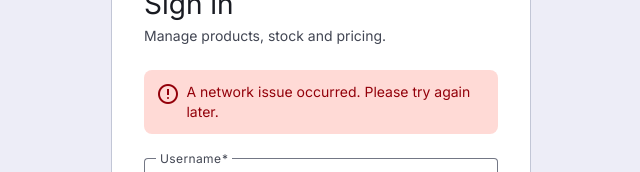
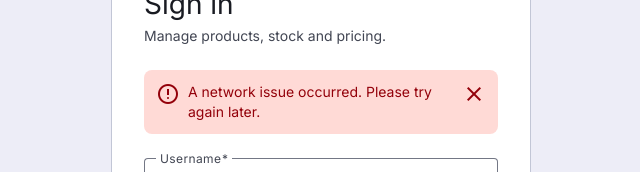
Before and after one commit to darija-cholakova/inventory-console, an Angular app: page /login in a window 1280 px wide. Both pictures are taken after typing "Sample", "Sample123" into the empty fields and a click on the button "Sign in". Shown: the part 234-406 px from the top of the page, without its empty margins (319-959 px from the left). Built offline with nearby package versions, Linux system fonts and the light colour scheme; no server answers.

Commit message:
F1: Authentication - time 13:45

```diff
--- a/src/app/core/auth/auth.service.ts
+++ b/src/app/core/auth/auth.service.ts
@@ -14,8 +14,11 @@ import {
 } from './models/auth.model';
 
 const STORAGE_KEY = 'inventory-console.session';
-/** Short-lived access token; the refresh token renews it silently. */
-const ACCESS_TOKEN_MINUTES = 15;
+/**
+ * Short-lived access token; the refresh token renews it silently.
+ * TEMP: 1 minute (the API accepts whole minutes) to test the refresh flow; set back to 15 before committing.
+ */
+const ACCESS_TOKEN_MINUTES = 1;
 
 /**
  * Owns the signed-in session.
@@ -49,6 +52,28 @@ export class AuthService {
       }),
       catchError((error: unknown) => throwError(() => toLoginErrorKind(error))),
     );
+  }
+
+  /**
+   * Re-checks a session restored from sessionStorage with GET /auth/me.
+   * An expired access token gets refreshed by the interceptor; a dead session ends there.
+   */
+  verifySession(): void {
+    if (!this.session()) return;
+
+    this.http.get<AuthUser>(`${this.apiUrl}/auth/me`).subscribe({
+      next: ({ id, username, email, firstName, lastName, gender, image }) => {
+        const current = this.session();
+        if (current) {
+          this.saveSession({
+            ...current,
+            user: { id, username, email, firstName, lastName, gender, image },
+          });
+        }
+      },
+      // Errors are handled by the interceptor (refresh or expire session).
+      error: () => undefined,
+    });
   }
 
   /** Exchanges the refresh token for a new token pair. */
--- a/src/app/core/layout/shell/shell.ts
+++ b/src/app/core/layout/shell/shell.ts
@@ -18,6 +18,7 @@ import { MatToolbar } from '@angular/material/toolbar';
 import { RouterLink, RouterLinkActive, RouterOutlet } from '@angular/router';
 import { map } from 'rxjs';
 
+import { AuthService } from '../../auth/auth.service';
 import { ThemeService } from '../../theme/theme.service';
 import { AccountMenu } from '../account-menu/account-menu';
 import { NavItem } from './nav-item.model';
@@ -50,6 +51,11 @@ const EXPANDED_QUERY = '(min-width: 840px)';
 })
 export class Shell {
   protected readonly theme = inject(ThemeService);
+
+  constructor() {
+    // The shell only renders for a signed-in user: confirm the stored session is still valid.
+    inject(AuthService).verifySession();
+  }
 
   protected readonly navItems: NavItem[] = [
     { label: 'Products', path: '/products', icon: 'inventory_2' },
--- a/src/app/features/auth/pages/login-page/login-page.html
+++ b/src/app/features/auth/pages/login-page/login-page.html
@@ -13,12 +13,21 @@
     @if (errorMessage(); as message) {
       <div class="banner banner--error" role="alert">
         <mat-icon aria-hidden="true">error</mat-icon>
-        <span>{{ message }}</span>
+        <span class="banner-text">{{ message }}</span>
+        <button
+          matIconButton
+          type="button"
+          class="banner-close"
+          aria-label="Dismiss error message"
+          (click)="dismissError()"
+        >
+          <mat-icon>close</mat-icon>
+        </button>
       </div>
     } @else if (sessionExpired()) {
       <div class="banner banner--info" role="status">
         <mat-icon aria-hidden="true">schedule</mat-icon>
-        <span>Your session expired. Sign in again to continue.</span>
+        <span class="banner-text">Your session expired. Sign in again to continue.</span>
       </div>
     }
 
@@ -35,12 +44,13 @@
           #usernameInput
           matInput
           formControlName="username"
+          [errorStateMatcher]="errorStateMatcher"
           autocomplete="username"
           autocapitalize="none"
           spellcheck="false"
           required
         />
-        @if (form.controls.username.hasError('required')) {
+        @if (form.controls.username.invalid) {
           <mat-error>Username is required.</mat-error>
         }
       </mat-form-field>
@@ -51,6 +61,7 @@
           #passwordInput
           matInput
           formControlName="password"
+          [errorStateMatcher]="errorStateMatcher"
           [type]="passwordVisible() ? 'text' : 'password'"
           autocomplete="current-password"
           required
--- a/src/app/features/auth/pages/login-page/login-page.scss
+++ b/src/app/features/auth/pages/login-page/login-page.scss
@@ -7,19 +7,19 @@
 
 .page {
   display: grid;
-  place-items: start center;
+  place-items: center;
   min-height: 100dvh;
   padding: var(--app-space-16);
   box-sizing: border-box;
-
-  @media (min-width: 600px) {
-    place-items: center;
-  }
 }
 
 .card {
   display: flex;
   flex-direction: column;
+  // Content stays vertically centered; the fixed minimum height already fits the error banner,
+  // so a message only shifts the content a little instead of resizing the card.
+  justify-content: center;
+  min-block-size: var(--app-login-card-min-height);
   gap: var(--app-space-24);
   inline-size: 100%;
   max-inline-size: 420px;
@@ -72,6 +72,19 @@
   border-radius: var(--mat-sys-corner-small);
   font: var(--mat-sys-body-medium);
 
+  .banner-text {
+    flex: 1;
+  }
+
+  // Compact icon button that fits the banner line height
+  .banner-close {
+    --mat-icon-button-state-layer-size: 32px;
+    margin-block: calc(var(--app-space-4) * -1);
+    margin-inline-end: calc(var(--app-space-4) * -1);
+    padding: var(--app-space-4);
+    color: inherit;
+  }
+
   &--error {
     background: var(--mat-sys-error-container);
     color: var(--mat-sys-on-error-container);
--- a/src/app/features/auth/pages/login-page/login-page.ts
+++ b/src/app/features/auth/pages/login-page/login-page.ts
@@ -9,6 +9,7 @@ import {
   viewChild,
 } from '@angular/core';
 import { NonNullableFormBuilder, ReactiveFormsModule, Validators } from '@angular/forms';
+import { ErrorStateMatcher } from '@angular/material/core';
 import { MatButton, MatIconButton } from '@angular/material/button';
 import { MatError, MatFormField, MatLabel, MatSuffix } from '@angular/material/form-field';
 import { MatIcon } from '@angular/material/icon';
@@ -53,9 +54,19 @@ export class LoginPage {
   readonly reason = input<string>();
 
   protected readonly form = inject(NonNullableFormBuilder).group({
-    username: ['', Validators.required],
+    // pattern(/\S/) also rejects a username made of spaces only
+    username: ['', [Validators.required, Validators.pattern(/\S/)]],
     password: ['', Validators.required],
   });
+
+  /**
+   * Field errors appear only after a sign-in attempt (validation on submit) and are hidden again
+   * after a failed sign-in, so the cleared password is not flagged next to the error banner.
+   */
+  private readonly showFieldErrors = signal(false);
+  protected readonly errorStateMatcher: ErrorStateMatcher = {
+    isErrorState: (control) => !!control?.invalid && this.showFieldErrors(),
+  };
 
   protected readonly submitting = signal(false);
   protected readonly passwordVisible = signal(false);
@@ -75,6 +86,10 @@ export class LoginPage {
   private readonly passwordInput =
     viewChild.required<ElementRef<HTMLInputElement>>('passwordInput');
 
+  protected dismissError(): void {
+    this.errorKind.set(null);
+  }
+
   protected togglePasswordVisibility(): void {
     this.passwordVisible.update((visible) => !visible);
   }
@@ -83,7 +98,7 @@ export class LoginPage {
     if (this.submitting()) return;
 
     if (this.form.invalid) {
-      this.form.markAllAsTouched();
+      this.showFieldErrors.set(true);
       this.focusFirstInvalidField();
       return;
     }
@@ -92,7 +107,9 @@ export class LoginPage {
     this.submitting.set(true);
     this.form.disable();
 
-    this.auth.login(this.form.getRawValue()).subscribe({
+    const { username, password } = this.form.getRawValue();
+    // Trim the username only: spaces can be part of a password.
+    this.auth.login({ username: username.trim(), password }).subscribe({
       next: () => {
         void this.router.navigateByUrl(safeReturnUrl(this.returnUrl()), { replaceUrl: true });
       },
@@ -100,6 +117,7 @@ export class LoginPage {
         this.submitting.set(false);
         this.form.enable();
         this.errorKind.set(kind);
+        this.showFieldErrors.set(false);
         if (kind === 'invalid-credentials') {
           this.form.controls.password.reset();
           // Wait for the re-enabled input before moving focus.
--- a/src/styles/_tokens.scss
+++ b/src/styles/_tokens.scss
@@ -14,6 +14,8 @@
   // Layout
   --app-nav-width: 240px;
   --app-content-max-width: 1200px;
+  // Sign-in card: tall enough for the form plus a two-line message banner
+  --app-login-card-min-height: 560px;
 
   // Status colors (success / warning are not part of M3), harmonized with Signal Blue
   --app-success-container: light-dark(#92f7bc, #005231);
```
